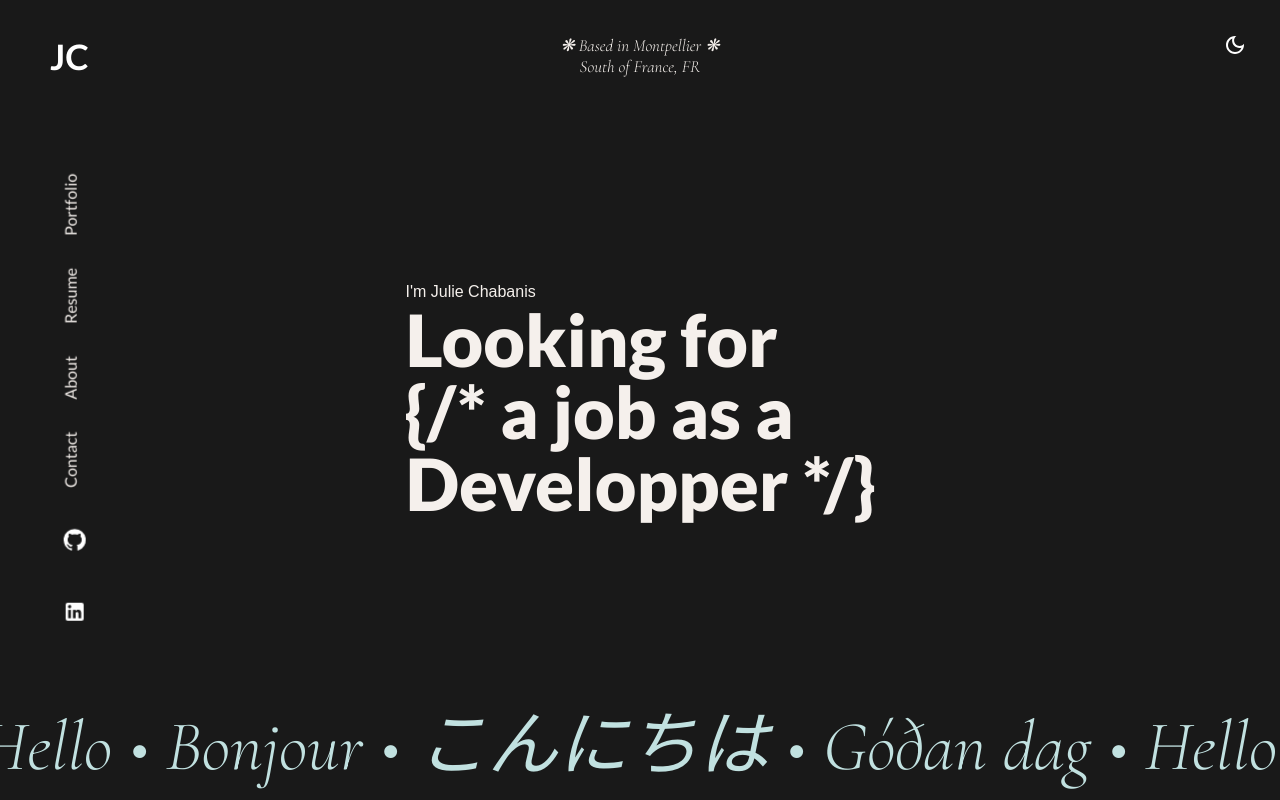
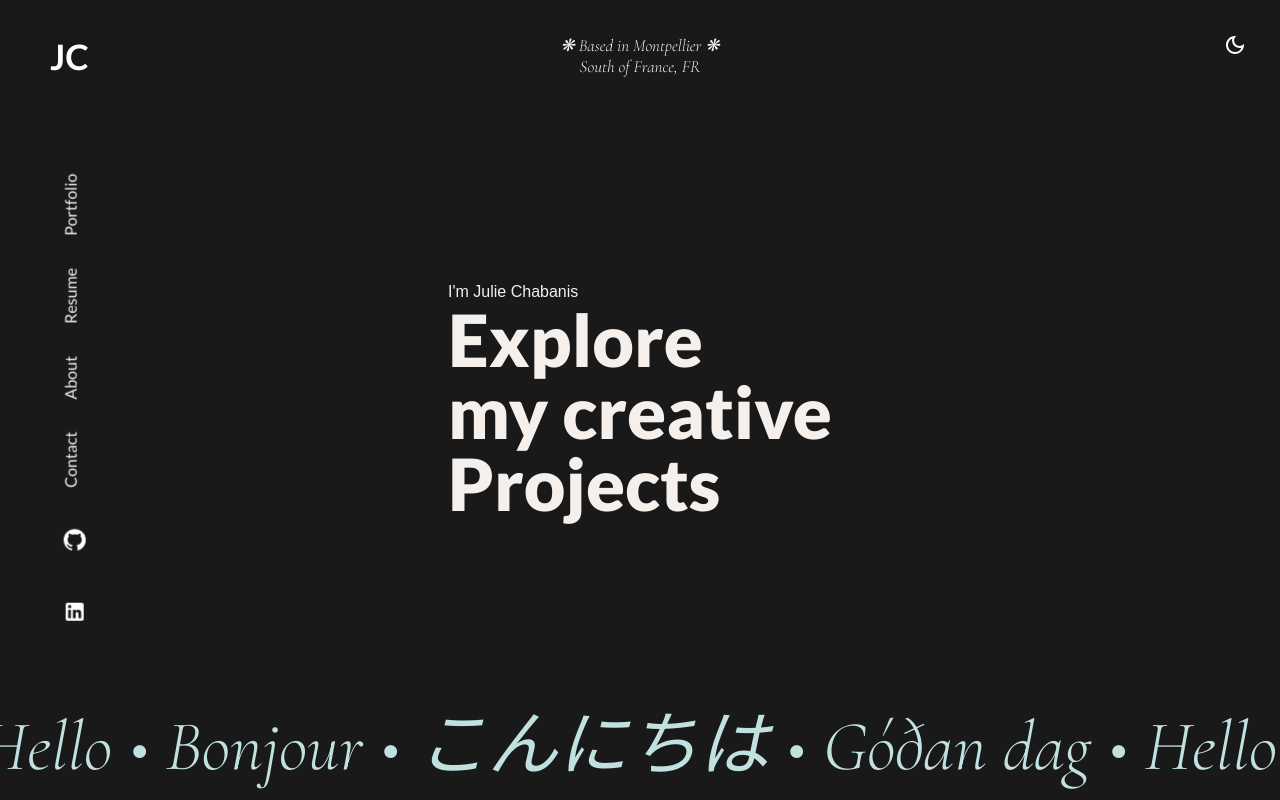
Before and after one commit to JulieChabanis/MinimalPortfolio, a React (Create React App) app: page / in a window 1280 px wide. Shown: the top 800 px of the page. Built offline with nearby package versions, Linux system fonts and the light colour scheme; a web font is replaced by a local one.

Commit message:
change title

```diff
--- a/src/components/Home/HeroPage/HeroPage.jsx
+++ b/src/components/Home/HeroPage/HeroPage.jsx
@@ -42,9 +42,9 @@ const HeroPage = forwardRef(() => {
             opacity: 1
           }}
         >
-        {'Looking for '}
+        {'Explore'}
         <div></div>
-        {'{/* a job as a'}
+        {'my creative'}
         </motion.div>
         </Typography>
         <Box sx={{ fontSize: theme.typography.h3}}>
@@ -56,7 +56,7 @@ const HeroPage = forwardRef(() => {
           }}
         >
          <div></div>
-         {'Developper */}'}
+         {'Projects'}
         </motion.div>
         </Box>
       </Box>
```
